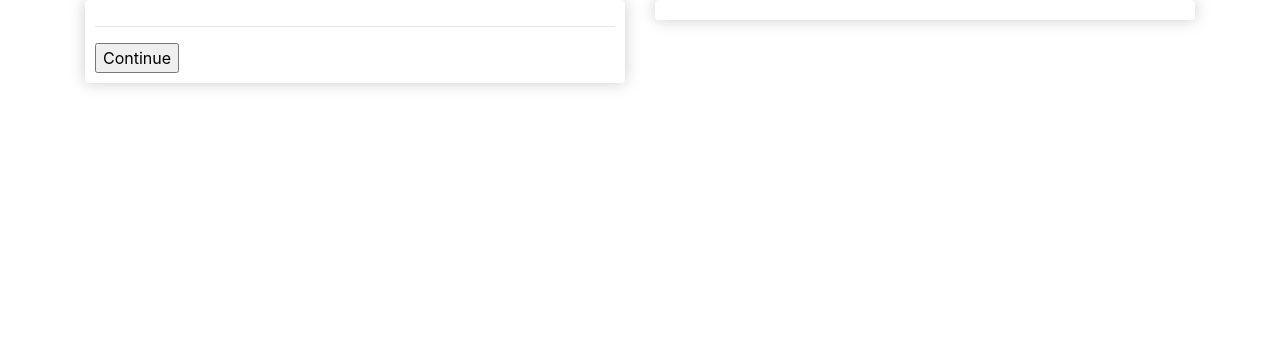
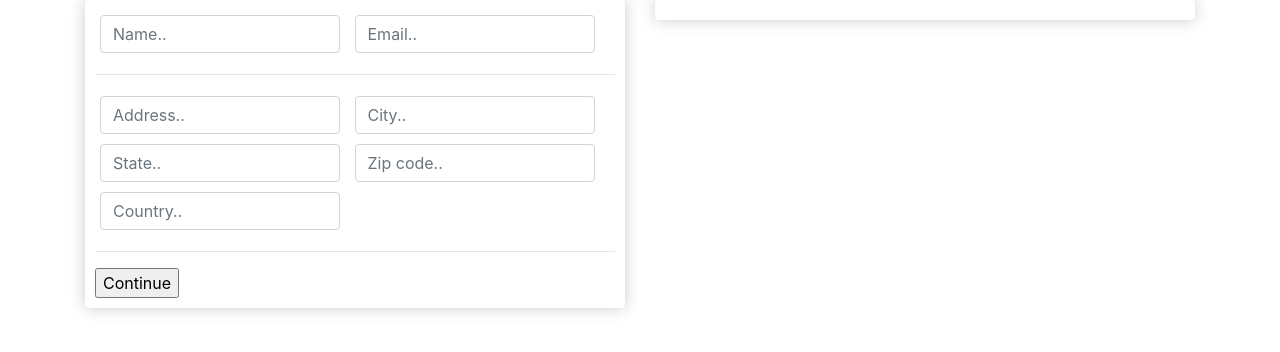
Before and after one commit to Memory-Wabwile/Shopy-Shop, a Django app: page /checkout/ in a window 1280 px wide. Shown: the part 56-408 px from the top of the page. Run offline with Django 4.2, Linux system fonts and the light colour scheme; some libraries are stand-ins or nearby versions.

Commit message:
create a form for the shipping info

```diff
--- a/static/css/main.css
+++ b/static/css/main.css
@@ -63,3 +63,8 @@
     cursor: pointer;
     display: block;
 }
+.form-field{
+    width: 250px;
+    display: inline-block;
+    padding: 5px;
+}
--- a/store/templates/store/checkout.html
+++ b/store/templates/store/checkout.html
@@ -3,16 +3,37 @@
 {% block content %}
 <div class="row">
     <div class="col-lg-6">
-            <div class="box-element" id="form-wrapper" >
+        <div class="box-element" id="form-wrapper">
             <form id="form" action="">
                 <div id="user-info">
+                    <div class="form-field">
+                        <input required class="form-control" type="text" name="name" placeholder="Name..">
+                    </div>
 
+                    <div class="form-field">
+                        <input required class="form-control" type="email" name="email" placeholder="Email..">
+                    </div>
                 </div>
                 <div id="shipping-info">
-
+                    <hr>
+                    <div class="form-field">
+                        <input class="form-control" type="text" name="address" placeholder="Address..">
+                    </div>
+                    <div class="form-field">
+                        <input class="form-control" type="text" name="city" placeholder="City..">
+                    </div>
+                    <div class="form-field">
+                        <input class="form-control" type="text" name="state" placeholder="State..">
+                    </div>
+                    <div class="form-field">
+                        <input class="form-control" type="text" name="zipcode" placeholder="Zip code..">
+                    </div>
+                    <div class="form-field">
+                        <input class="form-control" type="text" name="country" placeholder="Country..">
+                    </div>
                 </div>
                 <hr>
-                    <input type="submit" value="Continue" >
+                <input type="submit" value="Continue">
             </form>
         </div>
     </div>
```
Lines whose indentation alone changed are shown as unchanged.
